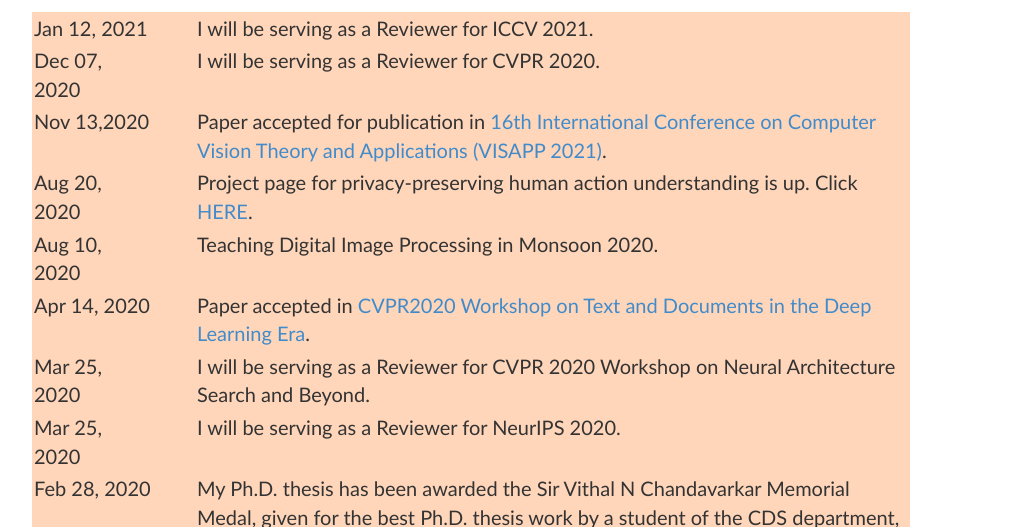
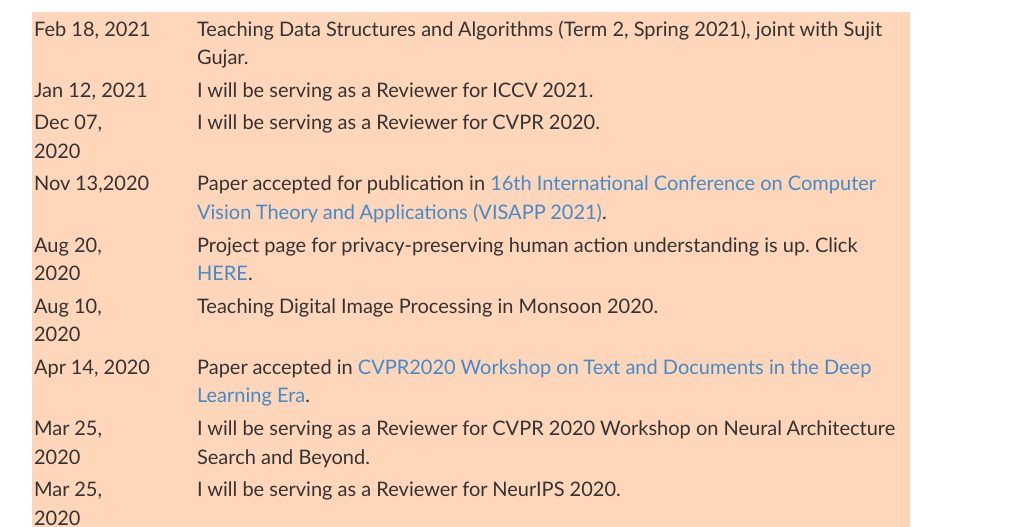
Before and after one commit to ravika/ravika.github.io, a plain HTML site: page index.html in a window 1280 px wide. Shown: the part 573-1100 px from the top of the page, without its empty margins (128-1151 px from the left). Drawn offline with Linux system fonts and the light colour scheme.

Commit message:
Updated index.html

```diff
--- a/index.html
+++ b/index.html
@@ -109,6 +109,9 @@
 <table class="table table-borderless" style="border-style:solid; border-width:0px;">
             <tbody>
             <!--FFD6BA-->
+            <tr>
+                <td bgcolor="#FFD6BA" width="123">Feb 18, 2021</td><td bgcolor="#FFD6BA"  width="40"></td><td bgcolor="#FFD6BA" >Teaching Data Structures and Algorithms (Term 2, Spring 2021), joint with Sujit Gujar.</td>
+            </tr>
             <tr>
                 <td bgcolor="#FFD6BA" width="123">Jan 12, 2021</td><td bgcolor="#FFD6BA"  width="40"></td><td bgcolor="#FFD6BA" >I will be serving as a Reviewer for ICCV 2021.</td>
             </tr>
```
